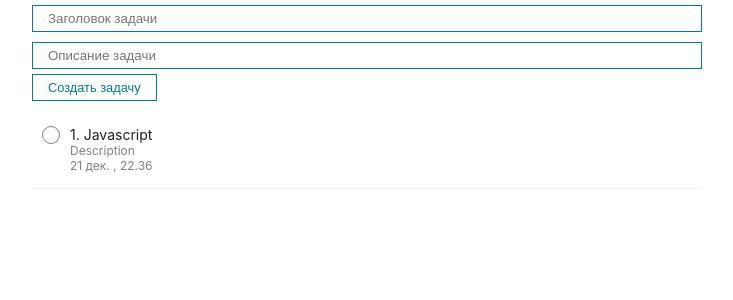
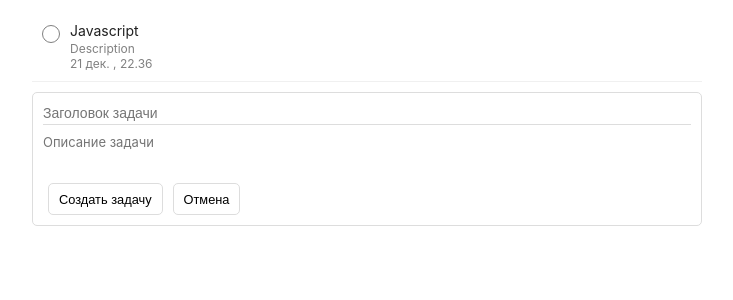
Before and after one commit to evilgodhedgehog/study-works-react, a React (Create React App) app in the folder todolist/: page / in a window 1280 px wide. Shown: the top 300 px of the page, without its empty margins (273-1006 px from the left). Built offline with nearby package versions, Linux system fonts and the light colour scheme.

Commit message:
feat: created a new form for add task

```diff
--- a/todolist/src/App.js
+++ b/todolist/src/App.js
@@ -17,8 +17,8 @@ function App() {
 
   return (
     <div className='app'>
+      <TaskList remove={removeTask} tasks={tasks}/>
       <TaskForm create={createTask}/>
-      <TaskList remove={removeTask} tasks={tasks}/>
     </div>
   );
 }
--- a/todolist/src/components/TaskForm.jsx
+++ b/todolist/src/components/TaskForm.jsx
@@ -1,6 +1,7 @@
 import React, {useState} from 'react';
 import Button from './UI/button/Button';
 import Input from './UI/input/Input';
+import Textarea from './UI/textarea/Textarea';
 
 const TaskForm = ({create}) => {
 
@@ -20,20 +21,21 @@ const TaskForm = ({create}) => {
     }
 
     return (
-        <form>
+      <form className='add-task-form'>
         <Input
           value={task.title}
           onChange={e => setTask({...task, title: e. target.value})}
           type='text'
           placeholder='Заголовок задачи'
         />
-        <Input
+        <Textarea
           value={task.description}
           onChange={e => setTask({...task, description: e. target.value})}
           type='text'
           placeholder='Описание задачи'
         />
         <Button onClick={addNewTask}>Создать задачу</Button>
+        <Button>Отмена</Button>
       </form>
     );
 };
--- a/todolist/src/components/TaskItem.jsx
+++ b/todolist/src/components/TaskItem.jsx
@@ -8,7 +8,7 @@ const TaskItem = (props) => {
                 <Checkbox />
             </button>
             <div className='task-body'>
-                <div className="task-body__title">{props.index}. {props.task.title}</div>
+                <div className="task-body__title">{props.task.title}</div>
                 <div className="task-body__description">{props.task.description}</div>
                 <div className="task-body__date">{props.task.date}</div>
             </div>
--- a/todolist/src/components/TaskList.jsx
+++ b/todolist/src/components/TaskList.jsx
@@ -4,8 +4,8 @@ import TaskItem from './TaskItem';
 const TaskList = ({tasks, remove}) => {
     return (
         <div>
-            {tasks.map(((task , index) =>
-                <TaskItem remove={remove} index={index + 1} task={task} key={task.id}/>
+            {tasks.map(((task) =>
+                <TaskItem remove={remove} task={task} key={task.id}/>
              ))}
         </div>
     );
--- a/todolist/src/components/UI/button/Button.module.css
+++ b/todolist/src/components/UI/button/Button.module.css
@@ -1,8 +1,21 @@
 .btn {
-    padding: 5px 15px;
-    color: teal;
     font-size: .8rem;
+    display: inline-block;
+    align-items: center;
+    justify-content: center;
+    line-height: 32px;
+    height: 32px;
+    border: 1px solid #ddd;
     background: transparent;
-    border: 1px solid teal;
+    border-radius: 5px;
+    padding: 0 10px;
+    color: #000;
     cursor: pointer;
+    margin: 10px 5px 0px 5px;
 }
+.btn:first-child{
+    margin-left: 0px;
+}
+.btn.active {
+    opacity: 1;
+}
--- a/todolist/src/components/UI/input/Input.module.css
+++ b/todolist/src/components/UI/input/Input.module.css
@@ -1,6 +1,11 @@
 .input {
+    display: flex;
     width: 100%;
-    padding: 5px 15px;
-    margin: 5px 0px;
-    border: 1px solid teal;
+    align-items: center;
+    font-size: 14px;
+    line-height: 21px;
+    border: none;
+    outline: none;
+    word-break: break-word;
+    border-bottom: 1px solid #ddd;
 }
--- /dev/null
+++ b/todolist/src/components/UI/textarea/Textarea.jsx
@@ -0,0 +1,10 @@
+import React from 'react';
+import classes from './Textarea.module.css';
+
+const Textarea = React.forwardRef((props , ref) => {
+    return (
+        <textarea ref={ref} className={classes.textarea} {...props}/>
+    );
+});
+
+export default Textarea;
--- /dev/null
+++ b/todolist/src/components/UI/textarea/Textarea.module.css
@@ -0,0 +1,13 @@
+.textarea {
+    border: none;
+    margin: 8px 0 0;
+    width: 100%;
+    font-size: 13px;
+    line-height: 18px;
+    overflow: hidden;
+    resize: none;
+    outline: 0;
+    min-height: 30px;
+    height: auto;
+    font-family: -apple-system,BlinkMacSystemFont,Segoe UI,Roboto,Apple Color Emoji,Helvetica,Arial,sans-serif,Segoe UI Emoji,Segoe UI Symbol;
+}
--- a/todolist/src/css/styles.css
+++ b/todolist/src/css/styles.css
@@ -14,13 +14,16 @@ body{
 /* Task */
 .task {
     display: flex;
-    padding: 15px 10px;
+    padding: 10px 10px;
     margin: 10px 0px;
     border-bottom: 1px solid #f0f0f0;
 }
 /* Task button*/
 .task-button {
     display: contents;
+}
+.task-checkbox {
+    margin-top: 5px;
 }
 /* Task checkbox*/
 .task-checkbox__circle {
@@ -86,12 +89,38 @@ body{
 .task-body__title{
     color: #202020;
     font-size: .875rem;
+    flex-grow: 1;
+    font-size: 14px;
+    line-height: 21px;
+    word-wrap: break-word;
+    word-break: break-word;
+    display: -webkit-box;
+    -webkit-line-clamp: 4;
+    -webkit-box-orient: vertical;
+    overflow: hidden;
 }
 .task-body__description {
     color: #808080;
     font-size: .75rem;
+    flex-basis: 100%;
+    font-size: 12px;
+    word-wrap: break-word;
+    word-break: break-all;
+    display: -webkit-box;
+    -webkit-line-clamp: 1;
+    -webkit-box-orient: vertical;
+    overflow: hidden;
 }
 .task-body__date {
     color: #808080;
     font-size: .75rem;
 }
+.add-task-form {
+    border: 1px solid #ddd;
+    border-radius: 5px;
+    padding: 10px;
+    cursor: text;
+}
+.add-task-form:focus-within {
+    border: 1px solid rgba(0,0,0, .4);
+}
```
